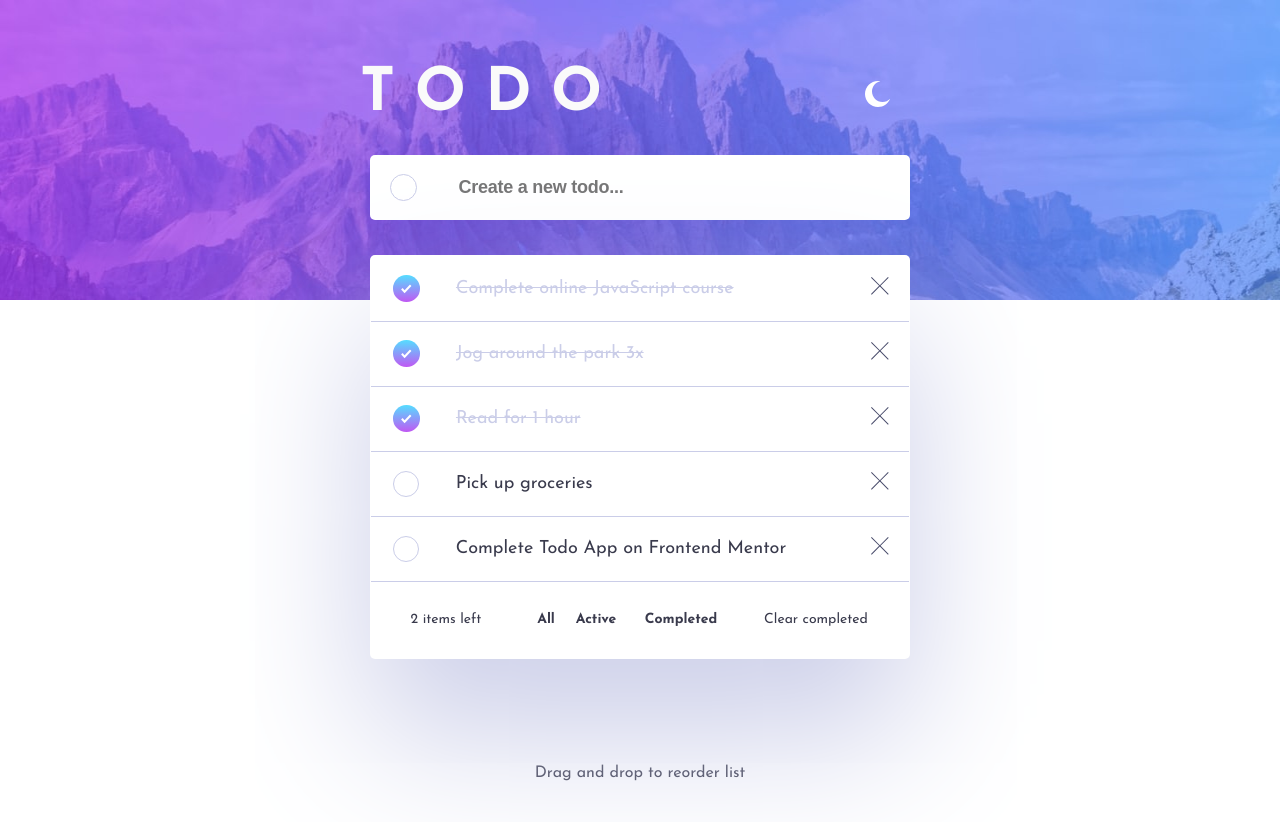
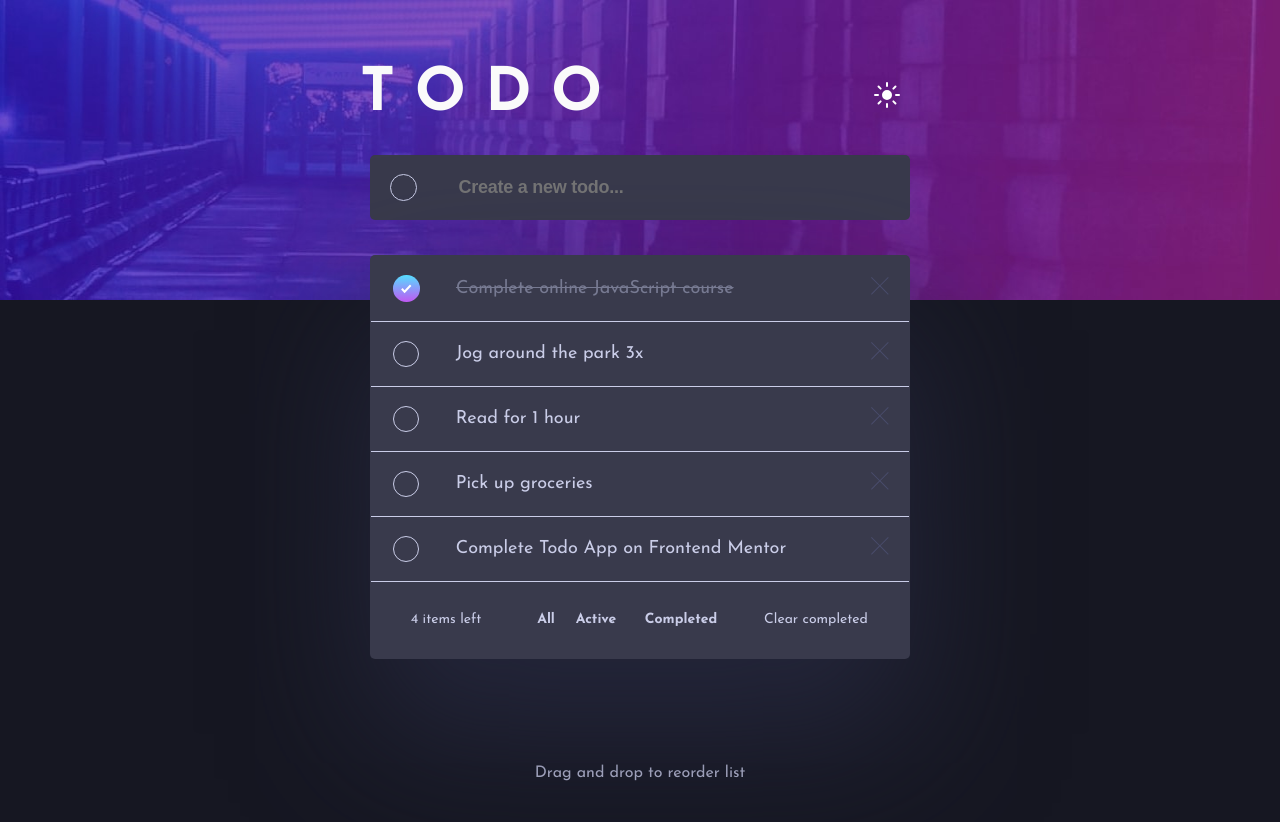
Before and after one commit to codingwithjae/todoApp, a React (Create React App) app: page / in a window 1280 px wide. Both pictures are taken after a click on the picture 877 px from the left and 93 px from the top of the page. Shown: the top 822 px of the page. Built offline with nearby package versions, Linux system fonts and the light colour scheme.

Commit message:
Dark mode implemented

```diff
--- a/src/App.js
+++ b/src/App.js
@@ -1,4 +1,4 @@
-import React, { useState } from 'react';
+import React, { createContext, useState } from 'react';
 import { Header } from './components/Header/Header';
 import { TodoCreation } from './components/TodoCreation/TodoCreation';
 import { TodoList } from './components/TodoList/TodoList';
@@ -6,10 +6,15 @@ import { TodoItem } from './components/TodoItem/TodoItem';
 import { TodoFilter } from './components/TodoFilter/TodoFilter';
 import { TodoCounter } from './components/TodoCounter/TodoCounter';
 
+export const ThemeContext = createContext({
+  theme: 'light',
+  toggleTheme: () => { }
+});
+
 const defaultTodos = [
   { text: 'Complete online JavaScript course', completed: true },
-  { text: 'Jog around the park 3x', completed: true },
-  { text: 'Read for 1 hour', completed: true },
+  { text: 'Jog around the park 3x', completed: false },
+  { text: 'Read for 1 hour', completed: false },
   { text: 'Pick up groceries', completed: false },
   { text: 'Complete Todo App on Frontend Mentor', completed: false },
 ];
@@ -63,8 +68,15 @@ function App() {
     setFilteredTodos(newTodos);
   };
 
+  const [theme, setTheme] = useState('light');
+  const toggleTheme = () => {
+    setTheme((prevTheme) => (prevTheme === 'light' ? 'dark' : 'light'));
+  };
+
   return (
     <>
+      <ThemeContext.Provider value={{ theme, toggleTheme }}>
+        <div className='App' id={theme}>
           <Header />
           <TodoCreation addTodo={addTodo} />
           <TodoList>
@@ -80,6 +92,8 @@ function App() {
             <TodoCounter remaining={remainingTodos} clear={clearCompleted} applyFilter={handleFilterChange} />
           </TodoList>
           <TodoFilter applyFilter={handleFilterChange} />
+        </div>
+      </ThemeContext.Provider>
     </>
   );
 }
--- a/src/components/Header/Header.css
+++ b/src/components/Header/Header.css
@@ -3,6 +3,7 @@
   flex-direction: column;
   justify-content: center;
   align-items: center;
+  pointer-events: auto;
 }
 
 .headerContainer__title {
@@ -17,6 +18,17 @@
   color: var(--VeryLightGray);
 }
 
+.sunIcon {
+  display: none;
+  cursor: pointer;
+  user-select: none;
+}
+
+.moonIcon {
+  cursor: pointer;
+  user-select: none;
+}
+
 .headerContainer__title :nth-child(2) {
   width: 19.32px;
   height: 20px;
@@ -29,7 +41,21 @@
   z-index: -1;
 }
 
+.mobileHeroDark {
+  position: relative;
+  top: -20px;
+  width: 100%;
+  z-index: -1;
+  display: none;
+  user-select: none;
+}
+
 .desktopHero {
+  display: none;
+  user-select: none;
+}
+
+.desktopHeroDark {
   display: none;
 }
 
@@ -66,6 +92,11 @@
     align-items: center;
   }
 
+  .moonIcon {
+    position: relative;
+    left: 140px;
+  }
+
   .headerContainer__title :nth-child(2) {
     width: 35.11px;
     height: 36px;
--- a/src/components/Header/Header.js
+++ b/src/components/Header/Header.js
@@ -1,26 +1,41 @@
 import './Header.css';
 import mobileHeaderHero from '../../assets//bg-mobile-light.jpg';
 import desktopHeaderHero from '../../assets//bg-desktop-light.jpg';
+import mobileHeaderHeroDark from '../../assets//bg-mobile-dark.jpg';
+import desktopHeaderHeroDark from '../../assets//bg-desktop-dark.jpg';
 import moonIcon from '../../assets//icon-moon.svg';
+import sunIcon from '../../assets//icon-sun.svg';
+import React, { useContext } from 'react';
+import { ThemeContext } from '/home/johander/DevProjects/todoApp/src/App.js';
 
 function Header() {
+  const { toggleTheme } = useContext(ThemeContext);
+
+  const handleModeToggle = () => {
+    toggleTheme();
+  };
+
   return (
     <header>
       <section className="headerContainerMobile">
         <div className="headerContainer__title">
           <h1>T O D O</h1>
-          <img className='moonIcon' src={moonIcon} alt="moonIcon" />
+          <img className='moonIcon' src={moonIcon} alt="moonIcon" onClick={handleModeToggle} />
+          <img className='sunIcon' src={sunIcon} alt="sunIcon" onClick={handleModeToggle} />
         </div>
         <img className='mobileHero' src={mobileHeaderHero} alt="heroForMobile" />
+        <img className='mobileHeroDark' src={mobileHeaderHeroDark} alt="heroForMobile" />
       </section>
 
       <section className="headerContainerDesktop">
         <div className="headerContainer__title">
           <span><h1>T O D O</h1></span>
-          <span><img className='moonIcon' src={moonIcon} alt="moonIcon" /></span>
+          <span><img className='moonIcon' src={moonIcon} alt="moonIcon" onClick={handleModeToggle} /></span>
+          <span><img className='sunIcon' src={sunIcon} alt="sunIcon" onClick={handleModeToggle} /></span>
         </div>
       </section>
       <img className='desktopHero' src={desktopHeaderHero} alt="desktopForMobile" />
+      <img className='desktopHeroDark' src={desktopHeaderHeroDark} alt="desktopForMobile" />
     </header>
   );
 }
--- a/src/components/TodoCounter/TodoCounter.css
+++ b/src/components/TodoCounter/TodoCounter.css
@@ -13,11 +13,13 @@
   z-index: 1;
   position: relative;
   width: 150px;
+  cursor: pointer;
 }
 
 .clearItems {
   z-index: 1;
   width: 150px;
+  cursor: pointer;
 }
 
 .counterContainerDesktop {
--- a/src/components/TodoFilter/TodoFilter.css
+++ b/src/components/TodoFilter/TodoFilter.css
@@ -17,16 +17,19 @@
 .footerSubContainerOne {
   position: relative;
   width: 50px;
+  cursor: pointer;
 }
 
 .footerSubContainerTwo {
   position: relative;
   width: 50px;
+  cursor: pointer;
 }
 
 .footerSubContainerThree {
   position: relative;
   width: 120px;
+  cursor: pointer;
 }
 
 .footerSubContainerFour {
--- a/src/components/TodoItem/TodoItem.css
+++ b/src/components/TodoItem/TodoItem.css
@@ -21,6 +21,7 @@
   justify-content: left;
   text-align: left;
   width: 70%;
+  cursor: grab;
 }
 
 .iconCheckContainer {
@@ -38,6 +39,7 @@
   height: 15px;
   position: relative;
   right: -15px;
+  cursor: pointer;
 }
 
 .iconCheckContainer--Active {
@@ -62,6 +64,7 @@
   right: 20px;
   width: 11.79px;
   height: 11.79px;
+  cursor: pointer;
 }
 
 @media only screen and (min-width: 1200px) {
--- a/src/components/TodoItem/TodoItem.js
+++ b/src/components/TodoItem/TodoItem.js
@@ -6,9 +6,14 @@ import './TodoItem.css';
 function TodoItem(props) {
   return (
     <li className='itemContainers'>
-      <span className={`iconCheckContainer ${props.completed && "iconCheckContainer--Active"}`} onClick={props.onComplete}><img className='iconCheck' src={iconCheck} alt='checkIcon' /></span>
+      <span
+        className={`iconCheckContainer ${props.completed ? "iconCheckContainer--Active" : ""}`}
+        onClick={props.onComplete}
+      >
+        {props.completed && <img className='iconCheck' src={iconCheck} alt='checkIcon' />}
+      </span>
       <span className='textContainer'>
-        <p className={`itemTextP ${props.completed && "itemTextP--Completed"}`}>
+        <p className={`itemTextP ${props.completed ? "itemTextP--Completed" : ""}`}>
           {props.text}
         </p>
       </span>
--- a/src/components/TodoList/TodoList.css
+++ b/src/components/TodoList/TodoList.css
@@ -15,6 +15,7 @@
   margin-left: auto;
   margin-right: auto;
   box-shadow: 0px 75px 150px 0px var(--LightGrayishBlueDark);
+  user-select: none;
 }
 
 ul {
--- a/src/components/TodoList/TodoList.js
+++ b/src/components/TodoList/TodoList.js
@@ -3,9 +3,9 @@ import './TodoList.css';
 function TodoList({ children }) {
   return (
     <section className="todoList">
-        <ul>
-          {children}
-        </ul>
+      <ul>
+        {children}
+      </ul>
     </section>
   );
 }
--- a/src/index.css
+++ b/src/index.css
@@ -14,12 +14,16 @@
   --DarkGrayishBlue: hsl(234, 11%, 52%);
   --VeryDarkGrayishBlue: hsl(233, 14%, 35%);
   --VeryDarkGrayishBlue: hsl(237, 14%, 26%);
-  --FiltersActiveColors:  #3a7cfd;
+  --FiltersActiveColors: #3a7cfd;
   /*Fonts*/
   --HeadingDesktop: 40px;
   --BodyCopy1: 18px;
   --BodyCopy2: 12px;
   --BodyCopy3: 14px;
+}
+
+* {
+  pointer-events: auto;
 }
 
 body {
@@ -28,3 +32,98 @@ body {
   font-size: var(--BodyCopy);
   color: var(--VeryDarkGrayishBlue);
 }
+
+#light {
+  --VeryLightGrayishBlue: hsl(236, 33%, 92%);
+}
+
+/*Dark Mode Colors*/
+
+.switch {
+  position: absolute;
+  top: 20px;
+  left: 200px;
+  background-image: none;
+}
+
+#dark {
+  background-color: var(--VeryDarkBlue);
+}
+
+#dark .todoCreation {
+  background-color: var(--VeryDarkGrayishBlue);
+  color: var(--LightGrayishBlueDark);
+}
+
+#dark .headerContainer__title {
+  z-index: 1;
+}
+
+#dark .todoList {
+  background-color: var(--VeryDarkGrayishBlue);
+  color: var(--LightGrayishBlueDark);
+  box-shadow: 0px 75px 150px 0px var(--VeryDarkDenaturedBlue);
+}
+
+#dark .mobileHero {
+  display: none;
+}
+
+#dark .mobileHeroDark {
+  display: block;
+  top: -20px;
+  width: 100%;
+  z-index: 0;
+}
+
+#dark .todoCounter {
+  background-color: var(--VeryDarkGrayishBlue);
+}
+
+#dark .sunIcon {
+  display: block;
+}
+
+#dark .moonIcon {
+  display: none;
+}
+
+#dark .footerFilterContainer {
+  background-color: var(--VeryDarkGrayishBlue);
+  color: var(--LightGrayishBlueDark);
+}
+
+#dark .footerSubContainerFour {
+  color: var(--LightGrayishBlueDark);
+}
+
+#dark .itemContainers {
+  color: var(--LightGrayishBlueDark);
+}
+
+#dark .itemTextP--Completed {
+  color: var(--DarkGrayishBlue);
+}
+
+@media only screen and (min-width: 1200px) {
+  #dark .mobileHeroDark {
+    display: none;
+  }
+
+  #dark .desktopHero {
+    display: none;
+  }
+
+  #dark .desktopHeroDark {
+    display: block;
+    position: relative;
+    top: -160px;
+    width: 100%;
+    height: 300px;
+  }
+
+  #dark .sunIcon {
+    display: block;
+    z-index: 1;
+  }
+}
```
Also changed, not shown: package.json (+16 -2 lines), 1 other file (tests, documents, lock files or other folders). Lines whose indentation alone changed are shown as unchanged.
